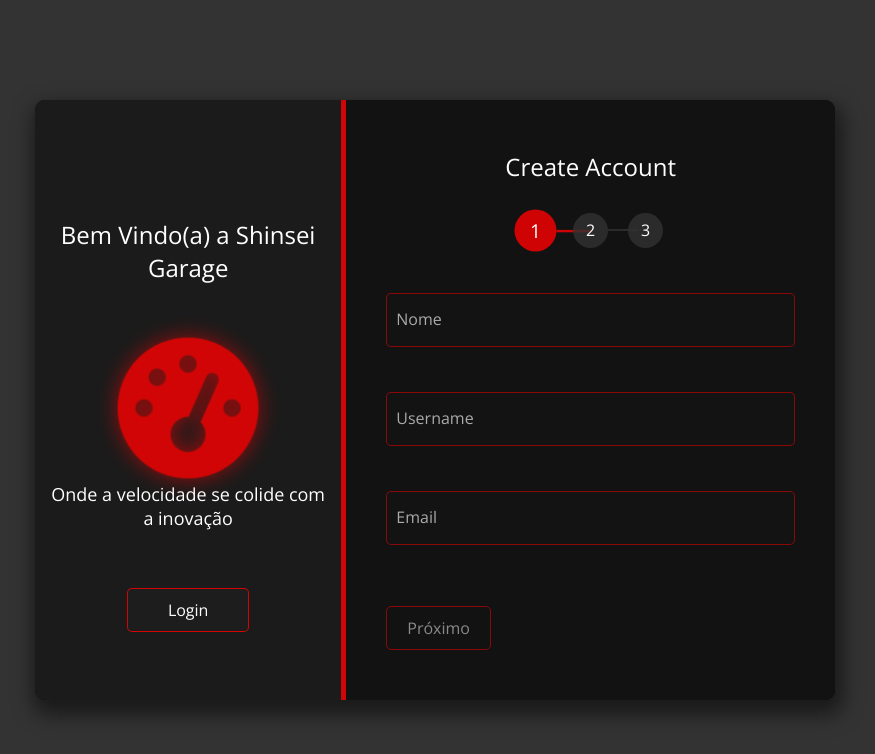
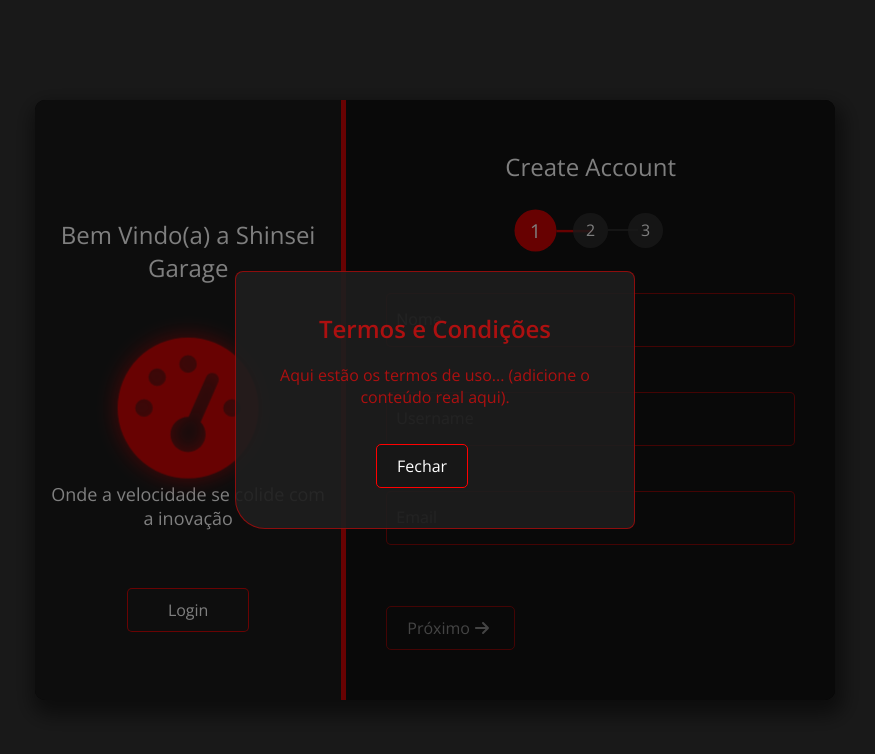
Before and after one commit to Gesshokuuyu/Shinsei_Garage, a Vue app in the folder shinseigarage/: page /Signin in a window 1280 px wide. Shown: the top 754 px of the page, without its empty margins (205-1080 px from the left). Built offline with nearby package versions, Linux system fonts and the light colour scheme.

Commit message:
ajustes visuais login e signin

```diff
--- a/shinseigarage/src/components/ShinseiLoginUI.vue
+++ b/shinseigarage/src/components/ShinseiLoginUI.vue
@@ -41,7 +41,6 @@
               class="inputFields"
               id="password"
               v-model="password"
-              @input="passwordValidation"
               @focus="toggleLabel('password', true)"
               @blur="toggleLabel('password', false)"
               required
@@ -53,7 +52,6 @@
           <div class="password-strength" v-if="password">
             <span class="strength-text">{{ passwordStrengthText }}</span>
           </div>
-          <span class="validation-message" v-if="errorMessages.password">{{ errorMessages.password }}</span>
         </li>
 
         <li class="inputContainer">
@@ -131,10 +129,7 @@
       return (
         this.username &&
         this.password &&
-        this.email &&
-        !this.errorMessages.username &&
-        !this.errorMessages.password &&
-        !this.errorMessages.email
+        this.email
       );
     }
   },
--- a/shinseigarage/src/components/ShinseiSiginUI.vue
+++ b/shinseigarage/src/components/ShinseiSiginUI.vue
@@ -18,7 +18,6 @@
       </transition>
     </div>
 
-    <!-- Step indicator -->
     <div v-if="!formSubmitted" class="signupForm">
       <h2>Create Account</h2>
       <div class="step-indicator">
@@ -118,7 +117,7 @@
           <div class="inputContainer">
             <label :class="{ active: Account.password || isFocused.password }" for="password">Password</label>
             <input
-              type="password"
+              :type="showPassword ? 'text' : 'password'"
               class="inputFields"
               id="password"
               v-model="Account.password"
@@ -127,6 +126,9 @@
               @blur="toggleLabel('password', false)"
               required
             />
+            <button type="button" class="password-toggle" @click="showPassword = !showPassword">
+              <font-awesome-icon :icon="showPassword ? ['fas', 'eye-slash'] : ['fas', 'eye']" />
+            </button>
             <font-awesome-icon
               v-if="password.length > 0"
               :icon="['fas', passwordValid ? 'check' : 'exclamation-circle']"
@@ -136,7 +138,7 @@
           </div>
 
           <!-- Password strength meter -->
-          <div v-if="password.length > 0" class="password-strength">
+          <div v-if="Account.password.length > 0" class="password-strength">
             <div class="strength-bar">
               <div
                 class="strength-progress"
@@ -160,7 +162,7 @@
           <div class="inputContainer">
             <label :class="{ active: Account.confirmPassword || isFocused.confirmPassword }" for="confirmPassword">Confirmar Senha</label>
             <input
-              type="password"
+            :type="showConfirmPassword ? 'text' : 'password'"
               class="inputFields"
               id="confirmPassword"
               v-model="Account.confirmPassword"
@@ -169,6 +171,9 @@
               @blur="toggleLabel('confirmPassword', false)"
               required
             />
+            <button type="button" class="password-toggle" @click="showConfirmPassword = !showConfirmPassword">
+              <font-awesome-icon :icon="showConfirmPassword ? ['fas', 'eye-slash'] : ['fas', 'eye']" />
+            </button>
             <font-awesome-icon
               v-if="confirmPassword.length > 0"
               :icon="['fas', passwordsMatch ? 'check' : 'times']"
@@ -218,8 +223,11 @@
           </div>
 
           <div class="terms-container">
+
             <input type="checkbox" id="termsAgree" v-model="termsAgreed">
-            <label for="termsAgree" class="terms-label">Eu concordo com os Termos e Condições</label>
+            <label for="termsAgree" class="terms-label">Eu concordo com os
+              <span class="terms-link" @click="showTermsModal = true">Termos e Condições</span>
+            </label>
           </div>
 
           <div class="btn-container">
@@ -257,6 +265,17 @@
       </div>
     </transition>
   </div>
+  <div v-if="showTermsModal" class="modal-overlay">
+    <div class="modal">
+      <h2>Termos e Condições</h2>
+      <p>
+        Aqui estão os termos de uso... (adicione o conteúdo real aqui).
+      </p>
+      <div class="btn-container">
+        <button @click="showTermsModal = false" class="action-btn center-terms">Fechar</button>
+      </div>
+    </div>
+  </div>
 </template>
 
 <script>
@@ -274,6 +293,7 @@
         confirmPassword: "",
         email: "",
       },
+      showTermsModal: true,
       name: "",
       username: "",
       password: "",
@@ -283,6 +303,8 @@
       defaultInput: "rgba(10, 180, 180, 1)",
       usernameValid: false,
       passwordValid: false,
+      showPassword: false,
+      showConfirmPassword: false,
       emailValid: false,
       passwordsMatch: false,
       errors: {
@@ -450,7 +472,7 @@
 
     submitForm() {
       if (this.termsAgreed) {
-        // Show loading state
+        console.log(this.Account)
         const loadingOverlay = document.createElement('div');
         loadingOverlay.className = 'loading-overlay';
         loadingOverlay.innerHTML = '<div class="loader"></div>';
@@ -495,6 +517,34 @@
 
 .pulse {
   animation: pulse 2s infinite;
+}
+
+.terms-link {
+  color: rgba(255, 0, 0, 1);
+  cursor: pointer;
+  text-decoration: underline;
+}
+
+.modal-overlay {
+  position: fixed;
+  top: 0;
+  left: 0;
+  width: 100%;
+  height: 100%;
+  background: rgba(0, 0, 0, 0.5);
+  display: flex;
+  justify-content: center;
+  align-items: center;
+}
+
+.modal {
+  background: rgba(30, 30, 30, 0.911);
+  color: rgba(194, 15, 15, 0.87);
+  border: 1px solid rgba(255, 0, 0, 0.5);
+  padding: 20px;
+  border-radius: 8px 8px 8px 30px;
+  width: 400px;
+  text-align: center;
 }
 
 @keyframes pulse {
@@ -627,6 +677,9 @@
   position: relative;
   cursor: pointer;
   transition: all 0.3s ease;
+}
+.center-terms{
+ margin-left: 120px !important;
 }
 
 .step:not(:last-child):after {
@@ -813,6 +866,22 @@
   min-width: 100px;
 }
 
+.password-toggle {
+  position: absolute;
+  right: 10px;
+  top: 50%;
+  transform: translateY(-30%);
+  background: none;
+  border: none;
+  color: #aaa;
+  cursor: pointer;
+  transition: color 0.3s;
+}
+
+.password-toggle:hover {
+  color: rgba(255, 0, 0, 0.8);
+}
+
 .back-btn svg, .next-btn svg {
   margin: 0 5px;
 }
--- a/shinseigarage/src/main.js
+++ b/shinseigarage/src/main.js
@@ -21,9 +21,9 @@
 import { library } from '@fortawesome/fontawesome-svg-core'
 import { FontAwesomeIcon } from '@fortawesome/vue-fontawesome'
 
-import { faCar, faUser, faEnvelope, faLock, faGaugeHigh, faEye, faEyeSlash } from '@fortawesome/free-solid-svg-icons';
+import { faCar, faUser, faEnvelope, faLock, faGaugeHigh, faEye, faEyeSlash,faArrowRight, faArrowLeft,faTimes, faUserPlus   } from '@fortawesome/free-solid-svg-icons';
 
-library.add(faCar, faUser, faEnvelope, faLock, faGaugeHigh, faEye, faEyeSlash);
+library.add(faCar, faUser, faEnvelope, faLock, faGaugeHigh, faEye, faEyeSlash, faArrowRight, faArrowLeft,faTimes, faUserPlus    );
 
 const app = createApp(App)
 
```
